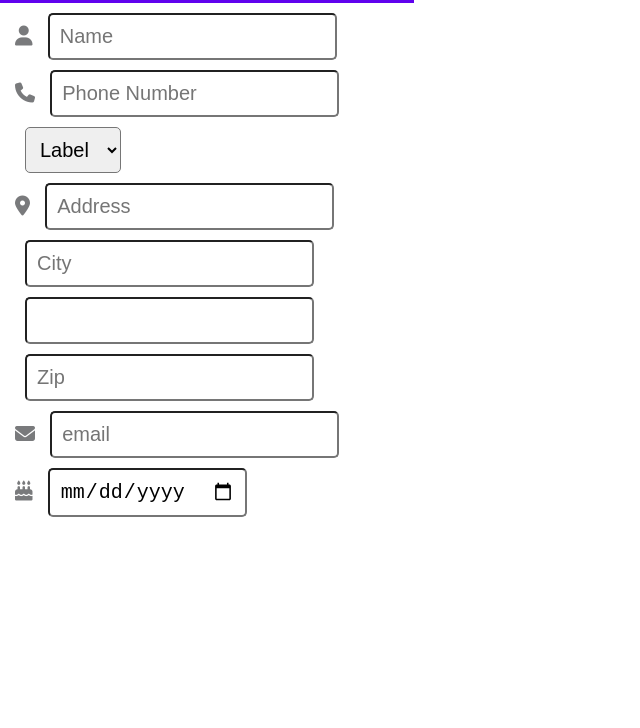
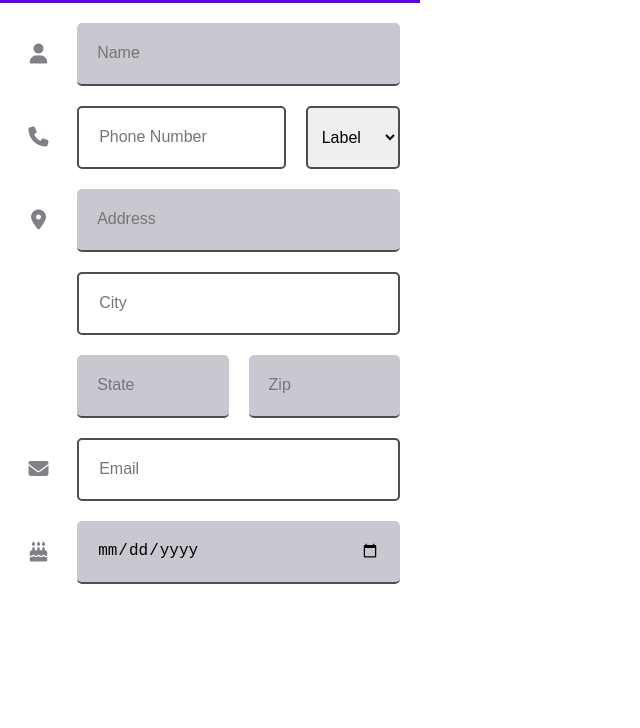
Before and after one commit to KatieGill/mobile-form, a plain HTML site: page index.html in a window 1280 px wide. Shown: the part 72-800 px from the top of the page, without its empty margins (0-640 px from the left). Drawn offline with nearby package versions, Linux system fonts and the light colour scheme.

Commit message:
Add css grid

```diff
--- a/index.html
+++ b/index.html
@@ -40,102 +40,101 @@
 
     <form action="actionpage.php" target="_blank" method="post">
 
-      <div class="form container">
-        <div>
+      <div class="form">
+
           <i class="fa-solid fa-user" id="name" aria-label="name"></i>
-          <input type="text" name="name" aria-labelledby="name" placeholder="Name">
-        </div>
+          <input class="name" type="text" name="name" aria-labelledby="name" placeholder="Name">
 
-        <div>
+
+
           <i class="fa-solid fa-phone" id="phone-number" aria-label="phone-number"></i>
-          <input type="tel" name="phone-number" aria-labelledby="phone-number" placeholder="Phone Number">
+          <input class="phone-num" type="tel" name="phone-number" aria-labelledby="phone-number" placeholder="Phone Number">
 
-          <select id="phone-type" name="phone-type" aria-label="phone-type">
-            <option value="">Label</option>
-            <option value="cell">Cell</option>
-            <option value="home">Home</option>
-            <option value="work">Work</option>
+          <select class="label" id="phone-type" name="phone-type" aria-label="phone-type">
+            <option value="">Label
+            <option value="cell">Cell
+            <option value="home">Home
+            <option value="work">Work
           </select>
-        </div>
 
-        <div>
+
+
           <i class="fa-solid fa-location-dot" id="address" aria-label="address"></i>
-          <input type="text" name="street" aria-labelledby="address" placeholder="Address">
-        </div>
+          <input class="street" type="text" name="street" aria-labelledby="address" placeholder="Address">
 
-        <div>
-          <input type="text" name="city" id="city" aria-label="city" placeholder="City">
-        </div>
 
-        <div>
-          <input list="states" id="states" name="states" aria-label="state">
-          <datalist id="state">
-            <option value="State"></option>
-            <option value="Alabama"></option>
-            <option value="Alaska"></option>
-            <option value="Arizona"></option>
-            <option value="Arkansas"></option>
-            <option value="California"></option>
-            <option value="Colorado"></option>
-            <option value="Connecticut"></option>
-            <option value="Delaware"></option>
-            <option value="District of Columbia"></option>
-            <option value="Florida"></option>
-            <option value="Georgia"></option>
-            <option value="Hawaii"></option>
-            <option value="Idaho"></option>
-            <option value="Illinois"></option>
-            <option value="Indiana"></option>
-            <option value="Iowa"></option>
-            <option value="Kansas"></option>
-            <option value="Kentucky"></option>
-            <option value="Louisiana"></option>
-            <option value="Maine"></option>
-            <option value="Maryland"></option>
-            <option value="Massachusetts"></option>
-            <option value="Michigan"></option>
-            <option value="Minnesota"></option>
-            <option value="Mississippi"></option>
-            <option value="Missouri"></option>
-            <option value="Montana"></option>
-            <option value="Nebraska"></option>
-            <option value="Nevada"></option>
-            <option value="New Hampshire"></option>
-            <option value="New Jersey"></option>
-            <option value="New Mexico"></option>
-            <option value="New York"></option>
-            <option value="North Carolina"></option>
-            <option value="North Dakota"></option>
-            <option value="Ohio"></option>
-            <option value="Oklahoma"></option>
-            <option value="Oregon"></option>
-            <option value="Pennsylvania"></option>
-            <option value="Rhode Island"></option>
-            <option value="South Carolina"></option>
-            <option value="South Dakota"></option>
-            <option value="Tennessee"></option>
-            <option value="Texas"></option>
-            <option value="Utah"></option>
-            <option value="Vermont"></option>
-            <option value="Virginia"></option>
-            <option value="Washington"></option>
-            <option value="West Virginia"></option>
-            <option value="Wisconsin"></option>
-            <option value="Wyoming"></option>
+
+          <input class="city" type="text" name="city" id="city" aria-label="city" placeholder="City">
+
+
+
+          <input class="state" list="states" id="state" name="states" aria-label="state" placeholder="State">
+          <datalist id="states">
+            <option value="Alabama">
+            <option value="Alaska">
+            <option value="Arizona">
+            <option value="Arkansas">
+            <option value="California">
+            <option value="Colorado">
+            <option value="Connecticut">
+            <option value="Delaware">
+            <option value="District of Columbia">
+            <option value="Florida">
+            <option value="Georgia">
+            <option value="Hawaii">
+            <option value="Idaho">
+            <option value="Illinois">
+            <option value="Indiana">
+            <option value="Iowa">
+            <option value="Kansas">
+            <option value="Kentucky">
+            <option value="Louisiana">
+            <option value="Maine">
+            <option value="Maryland">
+            <option value="Massachusetts">
+            <option value="Michigan">
+            <option value="Minnesota">
+            <option value="Mississippi">
+            <option value="Missouri">
+            <option value="Montana">
+            <option value="Nebraska">
+            <option value="Nevada">
+            <option value="New Hampshire">
+            <option value="New Jersey">
+            <option value="New Mexico">
+            <option value="New York">
+            <option value="North Carolina">
+            <option value="North Dakota">
+            <option value="Ohio">
+            <option value="Oklahoma">
+            <option value="Oregon">
+            <option value="Pennsylvania">
+            <option value="Rhode Island">
+            <option value="South Carolina">
+            <option value="South Dakota">
+            <option value="Tennessee">
+            <option value="Texas">
+            <option value="Utah">
+            <option value="Vermont">
+            <option value="Virginia">
+            <option value="Washington">
+            <option value="West Virginia">
+            <option value="Wisconsin">
+            <option value="Wyoming">
           </datalist>
 
-          <input type="number" name="zip" id="zip" aria-label="zip-code" placeholder="Zip">
-        </div>
+          <input class="zip" type="number" name="zip" id="zip" aria-label="zip-code" placeholder="Zip">
 
-        <div>
+
+
           <i class="fa-solid fa-envelope" id="email" aria-label="email"></i>
-          <input type="email" name="email" aria-labelledby="email" placeholder="email">
-        </div>
+          <input class="email" type="email" name="email" aria-labelledby="email" placeholder="Email">
 
-        <div>
+
+
           <i class="fa-solid fa-cake-candles" id="birthday" aria-label="birthday"></i>
-          <input type="date" name="birthday" aria-labelledby="birthday" placeholder="birthday">
-        </div>
+          <input class="birthday" type="date" name="birthday" aria-labelledby="birthday" placeholder="birthday">
+
 
       </div>
 
--- a/styles.css
+++ b/styles.css
@@ -16,7 +16,7 @@ body {
   color: var(--font-color-base);
   margin: 0;
   padding: 0;
-  max-width: 414px;
+  max-width: 420px;
   min-width: 360px;
 }
 
@@ -48,7 +48,7 @@ a {
   font-size: 28px;
 }
 
-.navbar-nav, .input-line {
+.navbar-nav {
   display: flex;
   align-items: center;
 }
@@ -65,20 +65,102 @@ a {
   margin-right: auto;
 }
 
-.phone-number {
-  display: flex;
-  flex-wrap: nowrap;
-  max-width: 414px;
+.form {
+  display: grid;
+  grid-template-columns: repeat(7, 1fr);
+  grid-template-rows: repeat(7, 1fr);
+  grid-gap: 20px;
+  margin: 20px;
 }
 
-.form input, .form select {
-  padding: 10px;
-  margin-top: 10px;
-  font-size: 20px;
+input, select {
+  padding: 20px;
   border-radius: 5px;
-  margin-left: 10px;
+  font-size: 16px;
+  border: 2px solid var(--border);
+}
+
+.name, .street, .state, .zip, .birthday {
+  background-color: var(--contrast);
+  border-top-style: none;
+  border-right-style: none;
+  border-left-style: none;
+}
+
+.label {
+  padding-left: 10px;
 }
 
 .form i {
-  color: var(--icon);
+  display: flex;
+  align-items: center;
+  justify-content: center;
 }
+
+.fa-user {
+  grid-column: 1/2;
+}
+
+.name {
+  grid-column: 2/8;
+}
+
+.fa-phone {
+  grid-row: 2/3;
+  grid-column: 1/2;
+}
+
+.phone-num {
+  grid-row: 2/3;
+  grid-column: 2/6;
+}
+
+.label {
+  grid-row: 2/3;
+  grid-column: 6/8;
+}
+
+.fa-location {
+  grid-row: 3/4;
+  grid-column: 1/2;
+}
+
+.street {
+  grid-row: 3/4;
+  grid-column: 2/8;
+}
+
+.city {
+  grid-row: 4/5;
+  grid-column: 2/8;
+}
+
+.state {
+  grid-row: 5/6;
+  grid-column: 2/5;
+}
+
+.zip {
+  grid-row: 5/6;
+  grid-column: 5/8;
+}
+
+.fa-envelope {
+  grid-row: 6/7;
+  grid-column: 1/2;
+}
+
+.email {
+  grid-row: 6/7;
+  grid-column: 2/8;
+}
+
+.fa-cake-candles {
+  grid-row: 7/8;
+  grid-column: 1/2;
+}
+
+.birthday {
+  grid-row: 7/8;
+  grid-column: 2/8;
+}
```
